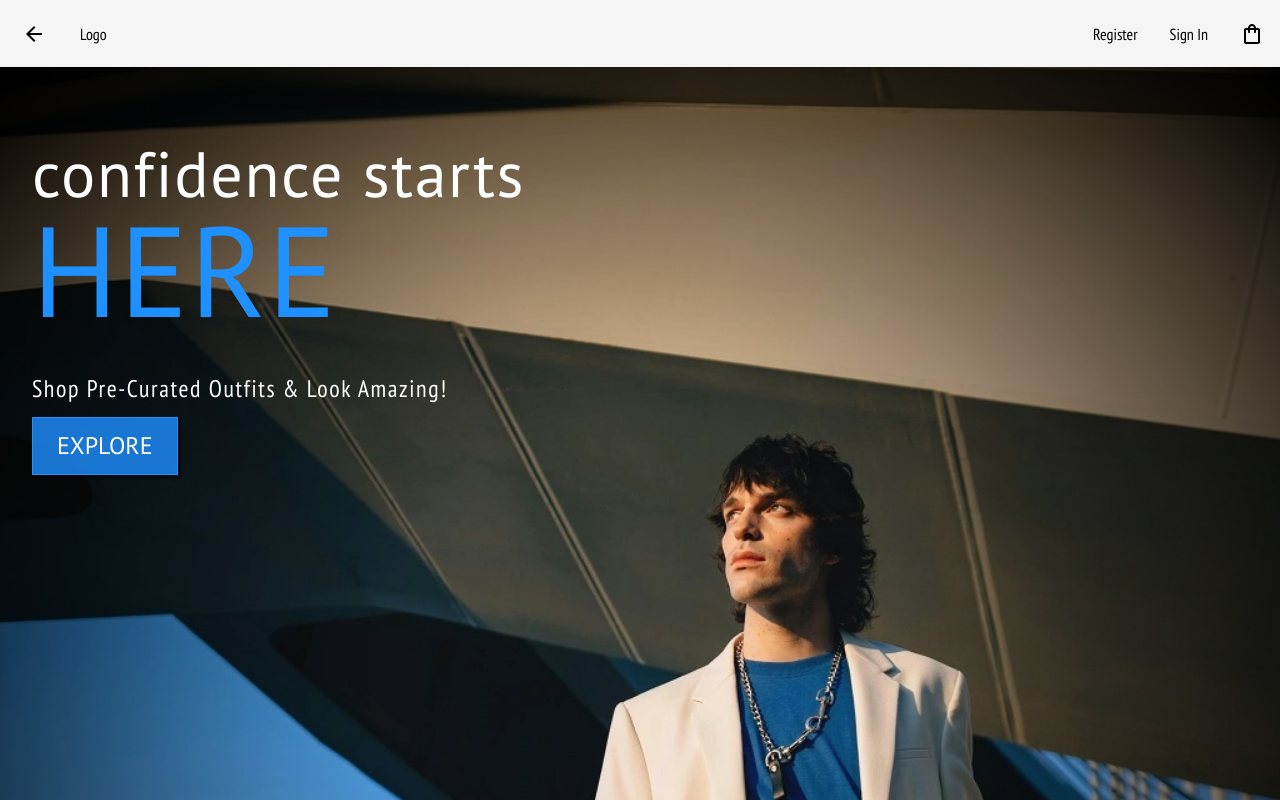
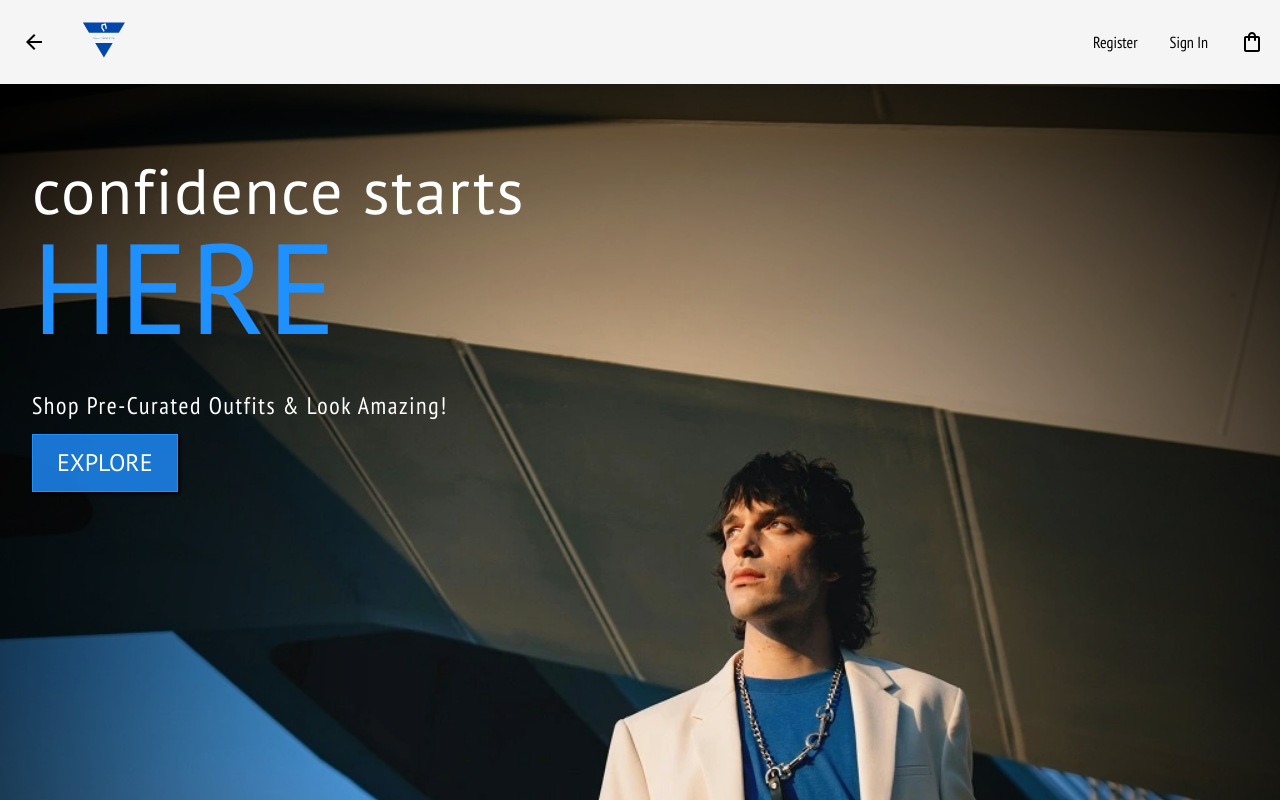
Before and after one commit to iefniar/iefniar.github.io, a React (Create React App) app: page /project-1 in a window 1280 px wide. Shown: the top 800 px of the page. Built offline with nearby package versions, Linux system fonts and the light colour scheme.

Commit message:
ecommerce logo

```diff
--- a/src/pages/ecommercePage/pageSections/NavBar.js
+++ b/src/pages/ecommercePage/pageSections/NavBar.js
@@ -44,7 +44,7 @@ const NavBar = ({showNavBarSearchContainer = false, searchCallbackFn = (returned
                 </div>
                 <Link to='/project-1'>
                     <div>
-                        Logo
+                        <img src='/optimized-images/ecommerce/ecommerce-logo.svg' alt='logo' />
                     </div>
                 </Link>
             </div>
--- a/src/pages/ecommercePage/pageSections/NavBar.module.css
+++ b/src/pages/ecommercePage/pageSections/NavBar.module.css
@@ -30,6 +30,21 @@
 
 .navBar-left>div, .navBar-left>a{
     flex: 1;
+}
+
+.navBar-left>a{
+    min-width: 20px;
+}
+
+.navBar-left>a>div{
+    width: 100%;
+    height: 100%;
+}
+
+.navBar-left>a>div>img{
+    width: 100%;
+    height: 100%;
+    object-fit: contain;
 }
 
 .navBar-left>div>button{
```
Also changed, not shown: public/optimized-images/ecommerce/ecommerce-logo.svg (added).
